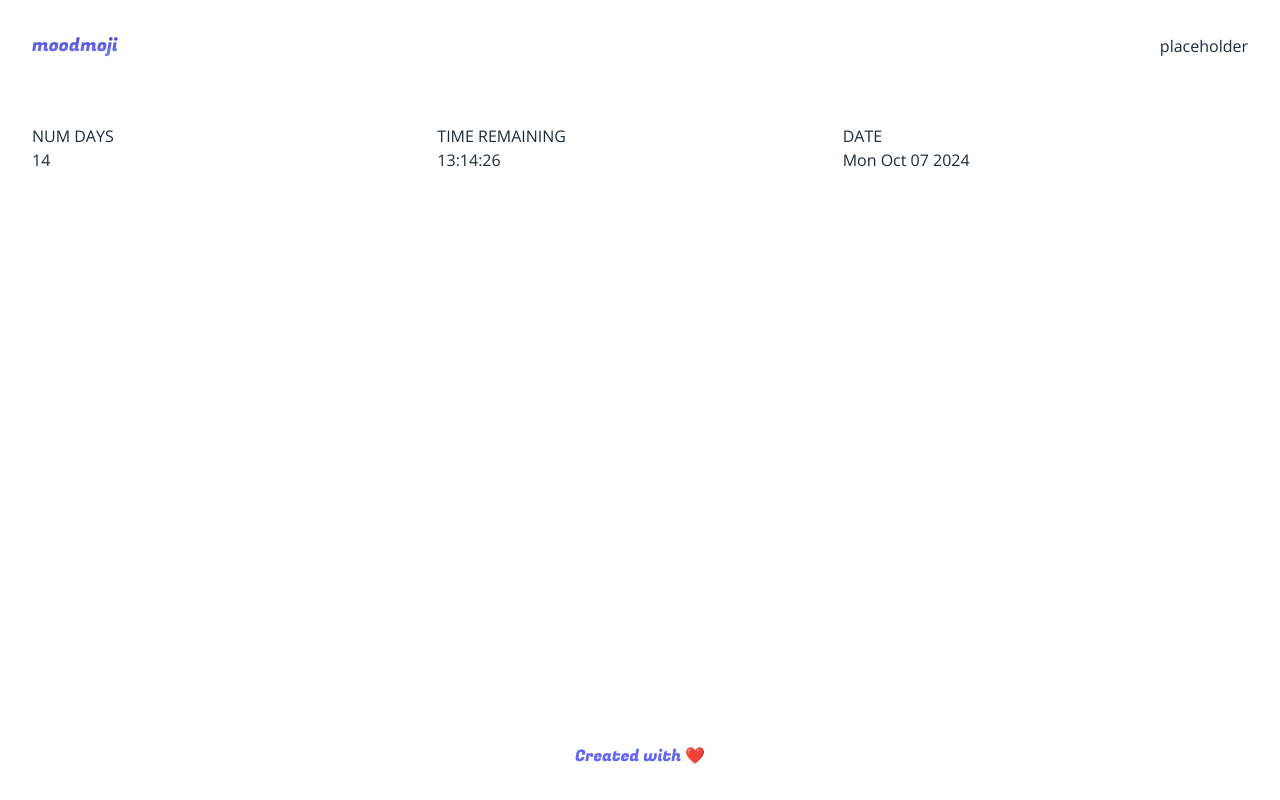
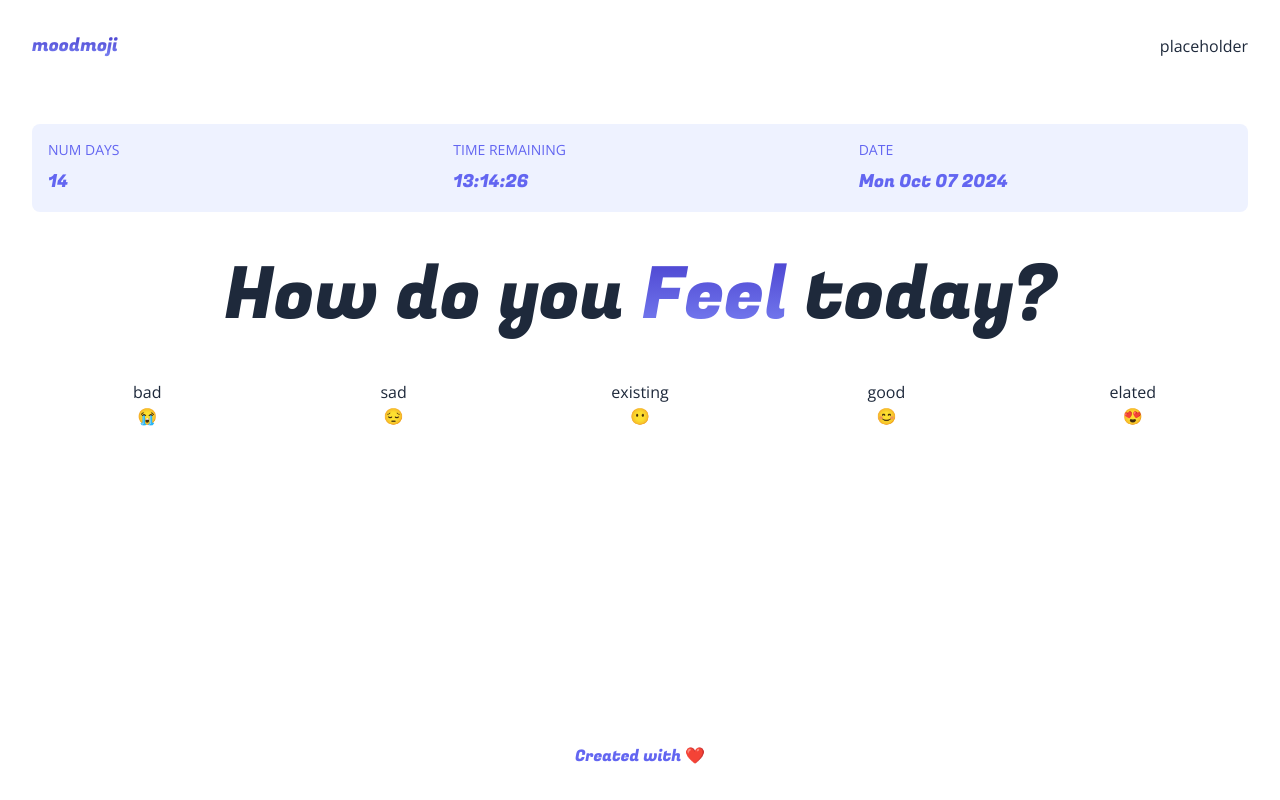
Before and after one commit to jaysenjonsin/moodmoji, a Next.js app: page /dashboard in a window 1280 px wide. Built offline with nearby package versions, Linux system fonts and the light colour scheme.

Commit message:
implement dashboard emojis

```diff
--- a/components/Dashboard.tsx
+++ b/components/Dashboard.tsx
@@ -1,6 +1,7 @@
 import React from 'react';
-
+import { Fugaz_One } from 'next/font/google';
 type Props = {};
+const fugaz = Fugaz_One({ subsets: ['latin'], weight: ['400'] });
 
 const Dashboard = (props: Props) => {
   const statuses = {
@@ -8,20 +9,46 @@
     time_remaining: '13:14:26',
     date: new Date().toDateString(),
   };
+
+  const moods = {
+    bad: '😭',
+    sad: '😔',
+    existing: '😶',
+    good: '😊',
+    elated: '😍',
+  };
+  console.log('hi');
   return (
-    <div className='flex flex-col flex-1'>
-      <div className='grid grid-cols-1 sm:grid-cols-3'>
+    <div className='flex flex-col flex-1 gap-4 sm:gap-8 md:gap-12'>
+      <div className='grid grid-cols-1 sm:grid-cols-3 bg-indigo-50 text-indigo-500 rounded-lg'>
         {Object.keys(statuses).map((status, idx) => {
           return (
-            <div key={idx}>
-              <p className='font-medium uppercase'>
+            <div key={idx} className='p-4 flex flex-col gap-1 sm:gap-2'>
+              <p className='font-medium uppercase text-xs sm:text-sm'>
                 {status.replaceAll('_', ' ')}
               </p>
-              {/* @ts-ignore */}
-              <p>{statuses[status]}</p>
+              <p className={`text-base sm:text-lg ` + fugaz.className}>
+                {statuses[status as keyof typeof statuses]}
+              </p>
             </div>
           );
         })}
+      </div>
+      <h4
+        className={
+          `text-5xl sm:text-6xl md:text-7xl text-center ` + fugaz.className
+        }
+      >
+        How do you <span className='textGradient'>Feel</span> today?
+      </h4>
+      <div className='grid grid-cols-2 md:grid-cols-5 gap-4'>
+        {Object.keys(moods).map((mood, i) => (
+          <button className='' key={i}>
+            <p>{mood}</p>
+            {/* ts doesnt know values in object.keys(moods) will always be valid keys for moods object, so tell ts mood variable will always be one of keys of moods obj */}
+            <p>{moods[mood as keyof typeof moods]}</p>
+          </button>
+        ))}
       </div>
     </div>
   );
```
